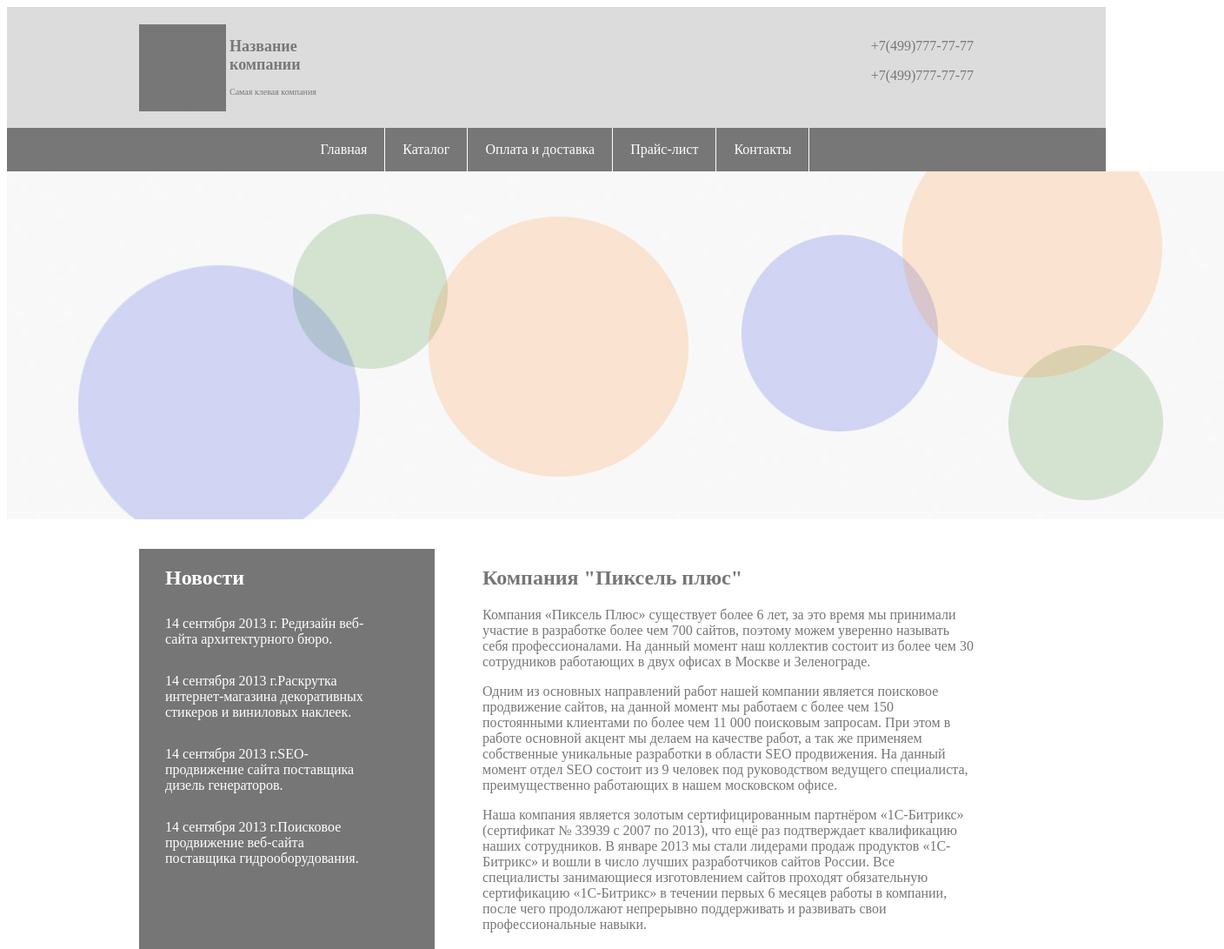
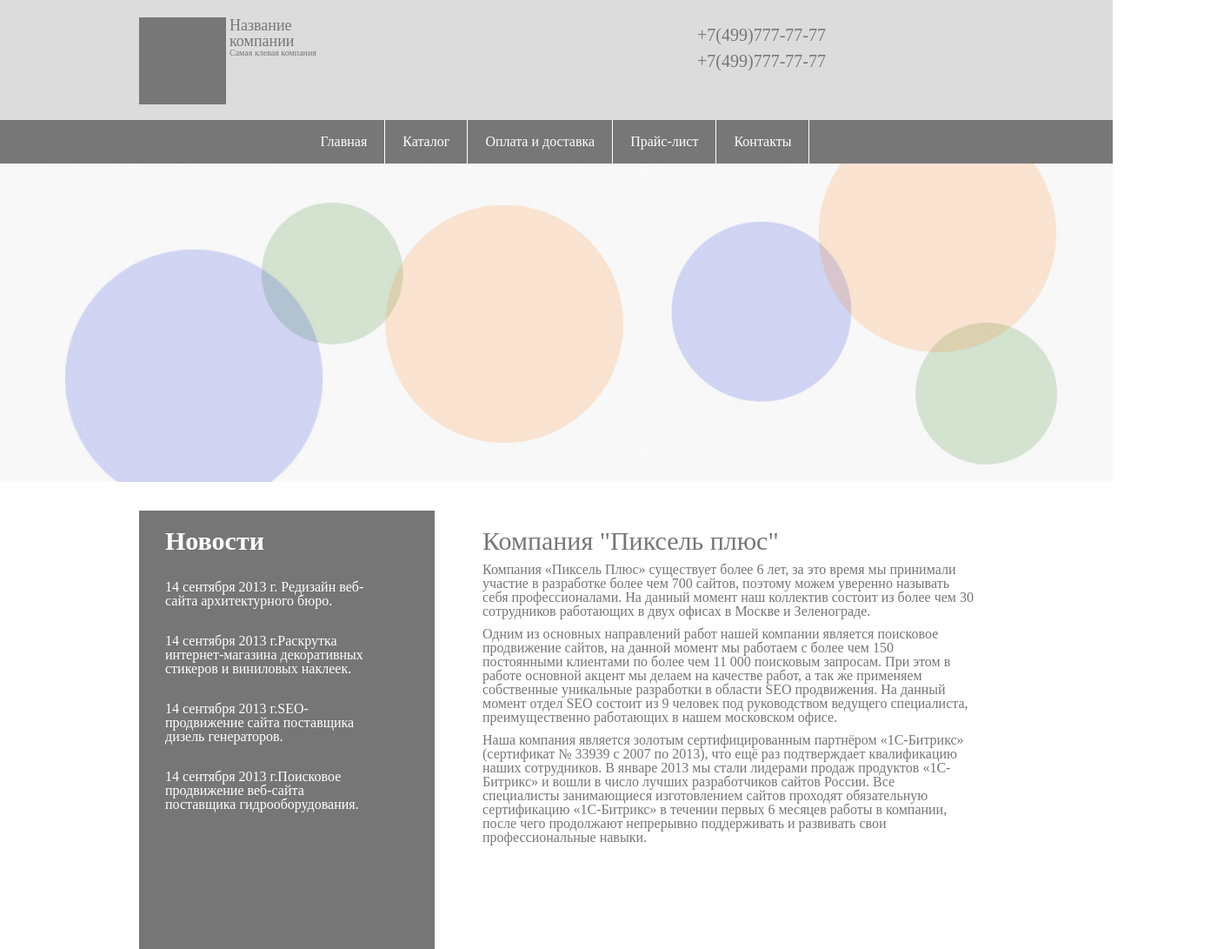
Before and after one commit to proklub/second-test, a plain HTML site: page index.html in a window 1280 px wide. Shown: the top 1091 px of the page at 87% size, 1408 px wide, since content can reach past the window. Drawn offline with Linux system fonts and the light colour scheme.

Commit message:
third commit

```diff
--- a/css/test-2.css
+++ b/css/test-2.css
@@ -3,7 +3,7 @@ margin-left: auto;
 margin-right: auto;
 width: 960px;
 }
-.header {
+header {
 background-color: #dcdcdc;
 width: 100%;
 }
@@ -25,9 +25,14 @@ color: #777777;
 font-size: 10px;
 }
 .telephone {
-float: right;
-padding-top:20px;
+position: absolute;
+top: 30px;
+right: 330px;
 color: #777777;
+font-size: 20px;
+}
+.telephone p {
+padding-bottom: 10px;
 }
 nav {
 background-color: #777777
@@ -65,7 +70,9 @@ text-decoration: none;
 .menu ul li a:hover {
 text-decoration: underline;
 }
-
+.wrap img {
+width: 100%;
+}
 footer {
 background-color: #777777;
 }
@@ -77,6 +84,9 @@ float: left;
 }
 .news h2 {
 padding-left: 30px;
+padding-top: 20px;
+font-weight: bold;
+font-size: 30px;
 color: white;
 }
 .news p {
@@ -90,11 +100,14 @@ color: white;
 float: right;
 width: 565px;
 }
-.about h2 {
+.about h1 {
 color: #767676;
+font-size: 30px;
+padding-top: 20px;
 }
 .about p {
 color: #767676;
+padding-top: 10px;
 }
 
 .clear {
--- a/index.html
+++ b/index.html
@@ -9,10 +9,11 @@
     <link href="https://fonts.googleapis.com/css?family=Lora" rel="stylesheet">
     <link href="https://fonts.googleapis.com/css?family=Source+Sans+Pro" rel="stylesheet">
     <link rel="stylesheet" href="css/font-awesome.min.css"></link>
+	<link rel="stylesheet" href="css/reset.css"></link>
     <link rel="stylesheet" href="css/test-2.css"></link>
 </head>
 <body>
-	<section class="header">
+	<header>
 	<div class="container">
 	<div class="row">
 		<div class="company">
@@ -30,7 +31,7 @@
 		</div>
 	</div>
 	</div>
-	</section>
+	</header>
 	<nav>
 		<div class="container">
 			<div class="row">
@@ -49,8 +50,6 @@
 	<section class="wrap">
 		<img src="img/wrap.jpg">
 	</section>
-	<section class="square">
-	</section>
 	<section class="content">
 	<div class="container">
 	<div class="row">
@@ -62,7 +61,7 @@
 			<p>14 сентября 2013 г.Поисковое продвижение веб-сайта поставщика гидрооборудования.</p>
 		</div>
 		<div class="about">
-			<h2>Компания "Пиксель плюс"</h2>
+			<h1>Компания "Пиксель плюс"</h1>
 			<p>Компания «Пиксель Плюс» существует более 6 лет, за это время мы принимали участие в разработке более чем 700 сайтов, поэтому можем уверенно называть себя профессионалами. На данный момент наш коллектив состоит из более чем 30 сотрудников работающих в двух офисах в Москве и Зеленограде.</p>
 			<p>Одним из основных направлений работ нашей компании является поисковое продвижение сайтов, на данной момент мы работаем с более чем 150 постоянными клиентами по более чем 11 000 поисковым запросам. При этом в работе основной акцент мы делаем на качестве работ, а так же применяем собственные уникальные разработки в области SEO продвижения. На данный момент отдел SEO состоит из 9 человек под руководством ведущего специалиста, преимущественно работающих в нашем московском офисе.</p>
 			<p>Наша компания является золотым сертифицированным партнёром «1С-Битрикс» (сертификат № 33939 с 2007 по 2013), что ещё раз подтверждает квалификацию наших сотрудников. В январе 2013 мы стали лидерами продаж продуктов «1С-Битрикс» и вошли в число лучших разработчиков сайтов России. Все специалисты занимающиеся изготовлением сайтов проходят обязательную сертификацию «1С-Битрикс» в течении первых 6 месяцев работы в компании, после чего продолжают непрерывно поддерживать и развивать свои профессиональные навыки.</p>
```
